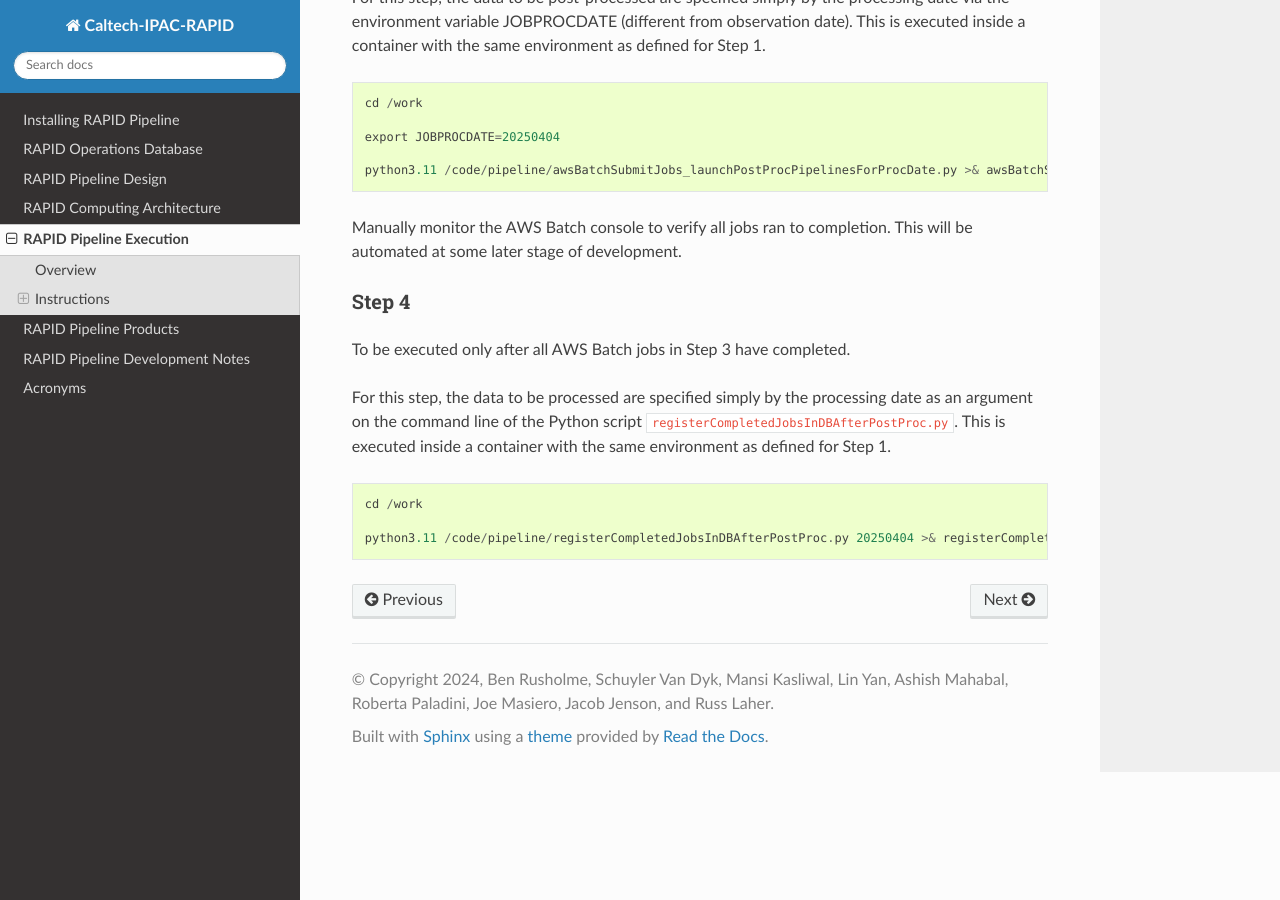
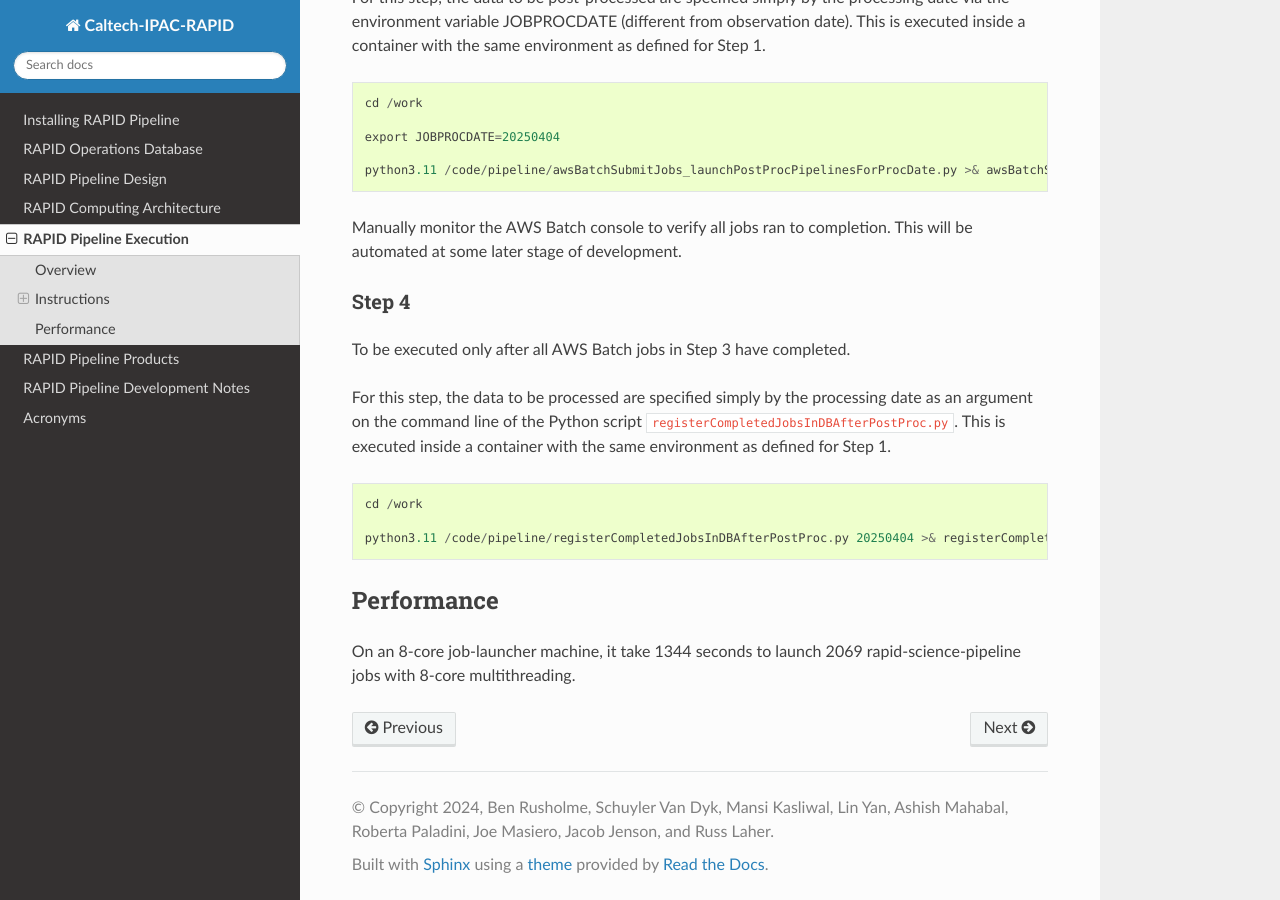
Before and after one commit to Caltech-IPAC/rapid, a Sphinx documentation site: the page built from docs/source/ops/bulk_run.rst, in a window 1280 px wide and 900 px high, scrolled down 2249 px. Built offline with Sphinx 7.4.7 and the Read the Docs theme 3.1.0, drawn with Linux system fonts in a browser that asks for light colours; formulas are drawn with MathJax 3.

Commit message:
Added section on performance.

```diff
--- a/docs/source/ops/bulk_run.rst
+++ b/docs/source/ops/bulk_run.rst
@@ -144,3 +144,10 @@ This is executed inside a container with the same environment as defined for Ste
    cd /work
 
    python3.11 /code/pipeline/registerCompletedJobsInDBAfterPostProc.py 20250404 >& registerCompletedJobsInDBAfterPostProc_20250404.out &
+
+
+Performance
+********************************************
+
+On an 8-core job-launcher machine, it take 1344 seconds
+to launch 2069 rapid-science-pipeline jobs with 8-core multithreading.
```
